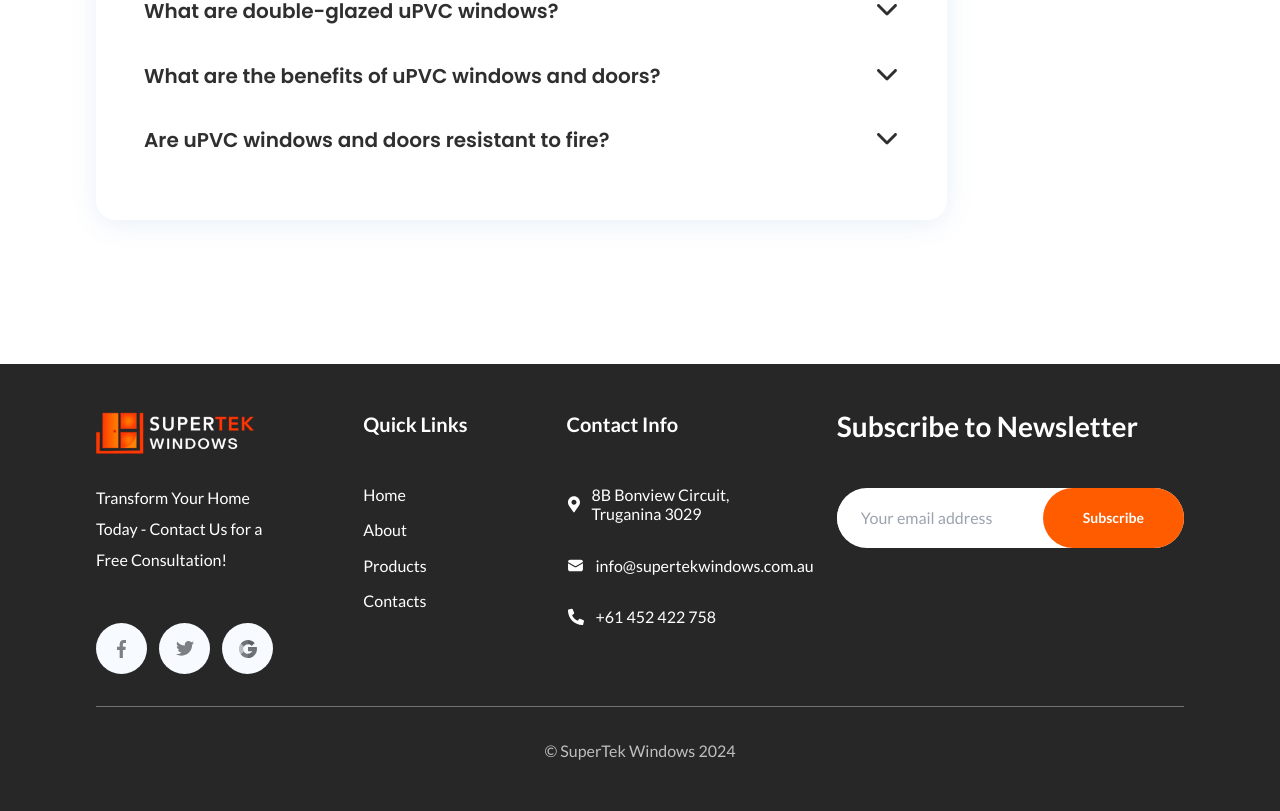
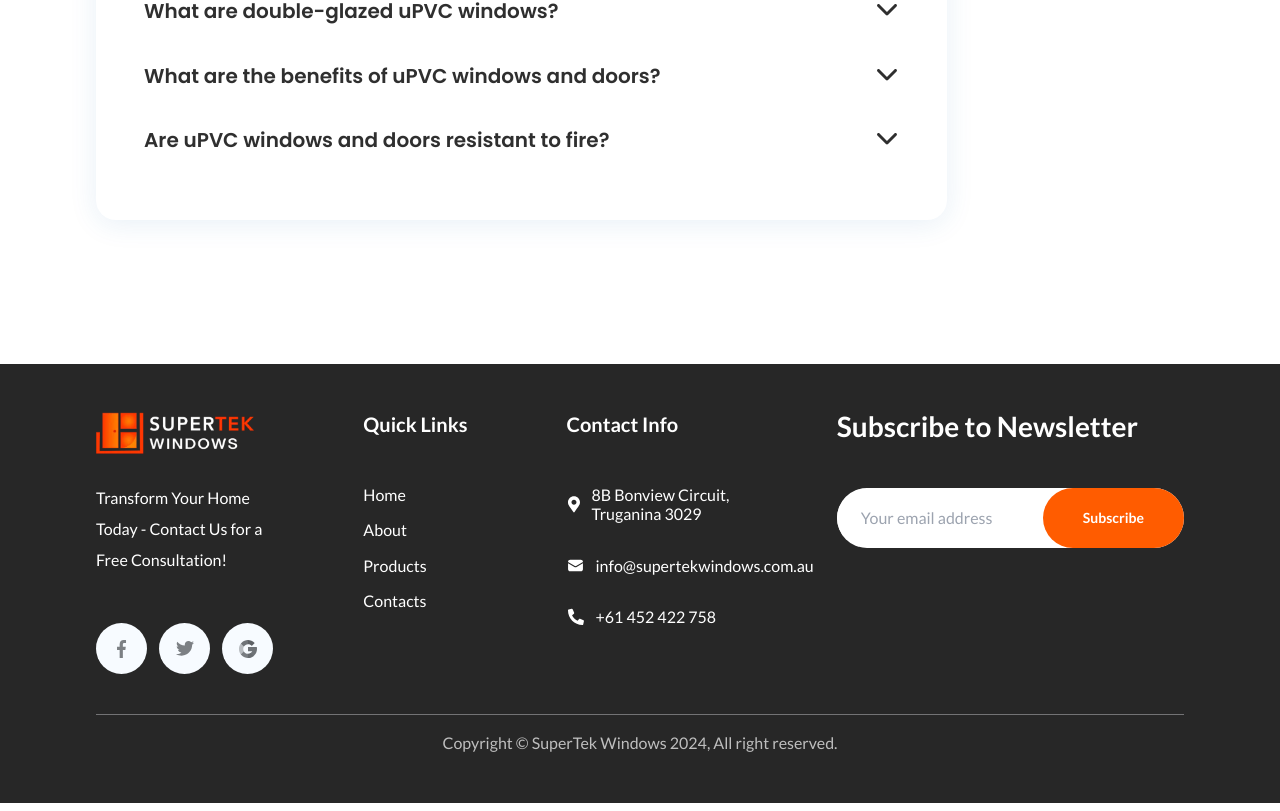
Before and after one commit to bittu4/Supertek, a React (Vite) app: page /doors/LaundryComboDoor in a window 1280 px wide. Shown: the part 4384-5195 px from the top of the page. Built offline with nearby package versions, Linux system fonts and the light colour scheme.

Commit message:
change copyright content.

```diff
--- a/src/components/Footer.jsx
+++ b/src/components/Footer.jsx
@@ -60,9 +60,9 @@ const Footer = () => {
           <Subscribe />
         </div>
       </div>
-      <hr className="my-8 opacity-40" />
+      <hr className="mt-10 mb-4 opacity-40" />
       <div className="max-container flex justify-center text-white/[0.7]">
-        © SuperTek Windows 2024
+        Copyright © SuperTek Windows 2024, All right reserved.
       </div>
     </section>
   );
```
